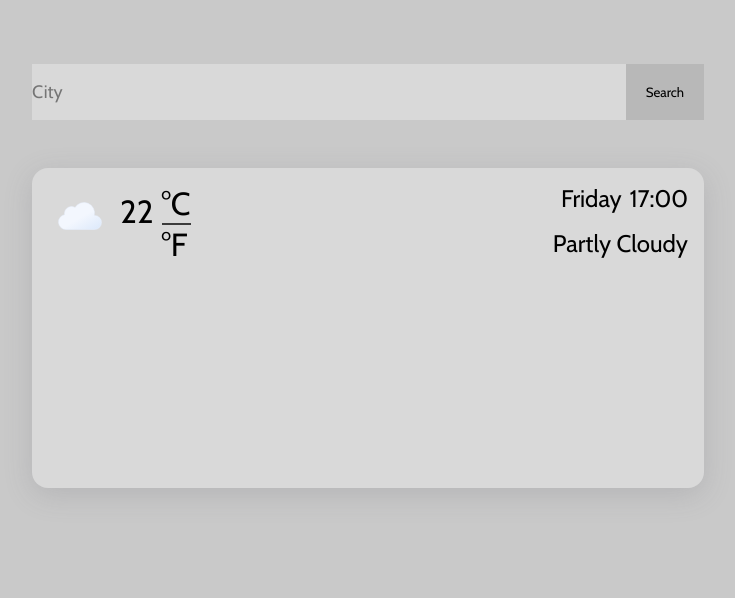
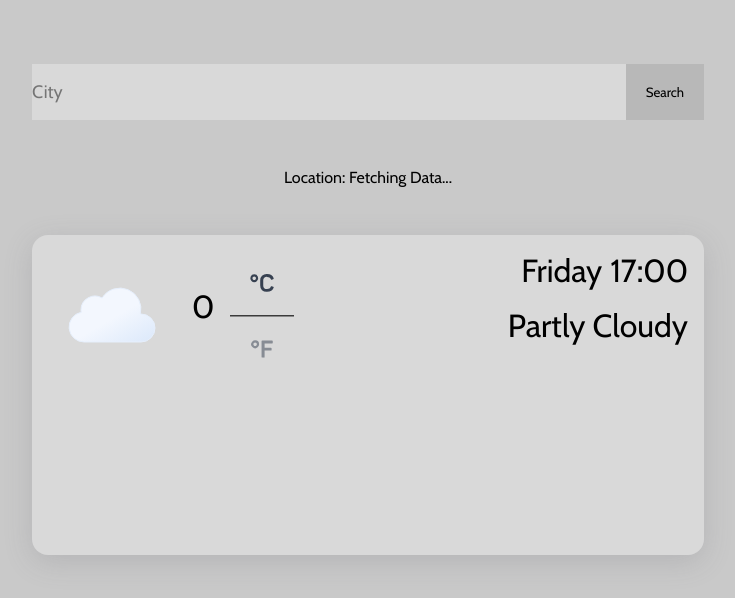
Before and after one commit to YousifTheKind/weather-app, a website built with webpack: page src/index.html in a window 1280 px wide. Both pictures are taken after typing "Sample" into the empty fields and a click on the button "Search". Shown: the whole page, without its empty margins (272-1007 px from the left). Built offline with nearby package versions, Linux system fonts and the light colour scheme; no server answers.

Commit message:
Display the data from the API

```diff
--- a/src/fetch.js
+++ b/src/fetch.js
@@ -1,7 +1,6 @@
 async function fetchData(location) {
     const url = `https://weather.visualcrossing.com/VisualCrossingWebServices/rest/services/timeline/${location}?unitGroup=us&key=LX4FWV9HHAK3QND7WQYDZVBX9&contentType=json`;
 
-    console.log("fetching...");
     try {
         const response = await fetch(url, { mode: "cors" });
         const responseData = await response.json();
@@ -11,7 +10,7 @@ async function fetchData(location) {
             throw new Error("Error: " + response);
         }
     } catch (error) {
-        console.log(error);
+        alert(error);
     }
 }
 
@@ -27,9 +26,8 @@ async function parseData(response) {
     ];
     try {
         const allData = await response;
-        console.log(allData);
         const parsedData = {
-            address: allData.resolvedAddress,
+            address: allData.address,
             tempF: allData.currentConditions.temp,
             tempC: (((allData.currentConditions.temp - 32) * 5) / 9).toFixed(1),
             feelslike: allData.currentConditions.feelslike,
@@ -39,10 +37,11 @@ async function parseData(response) {
             get today() {
                 return daysOfWeek[this.date.getDay()];
             },
+            icon: allData.currentConditions.icon,
         };
         return parsedData;
     } catch (error) {
-        console.log(error);
+        alert(error);
     }
 }
 export { fetchData, parseData };
--- a/src/index.html
+++ b/src/index.html
@@ -17,17 +17,28 @@
                     <input type="text" placeholder="City" required />
                     <button class="submitBtn">Search</button>
                 </form>
-                <div class="data-cointainer">
+                <div class="location"></div>
+                <div class="data-container">
                     <div class="left-section">
                         <img
                             src="../assests/icons/cloudy.svg"
                             alt="weather icon"
                             class="icon"
                         />
-                        <p class="temp">22</p>
+                        <p class="temp">0</p>
                         <div class="tempUnit">
-                            <p>°C</p>
-                            <p>°F</p>
+                            <button class="temp-c" id="selectedTempUnit">
+                                <img
+                                    src="../assests/icons/celsius.svg"
+                                    alt=""
+                                />
+                            </button>
+                            <button class="temp-f">
+                                <img
+                                    src="../assests/icons/fahrenheit.svg"
+                                    alt=""
+                                />
+                            </button>
                         </div>
                     </div>
                     <div class="right-section">
--- a/src/index.js
+++ b/src/index.js
@@ -1,14 +1,65 @@
 import "./styles.css";
-import { fetchData, parseData } from "./fetch";
+import { fetchData } from "./fetch";
+const submitBtn = document.querySelector(".submitBtn");
+const locationDiv = document.querySelector(".location");
+const icon = document.querySelector(".icon");
+const temp = document.querySelector(".temp");
+const tempCButton = document.querySelector(".temp-c");
+const tempFButton = document.querySelector(".temp-f");
+const time = document.querySelector(".time");
+const day = document.querySelector(".day");
+const condition = document.querySelector(".condition");
+const dataContainer = document.querySelector(".data-container");
 
-const submitBtn = document.querySelector(".submitBtn");
+let tempC;
+let tempF;
+let selectedTempUnit = "C";
 
 async function submitHandler(e) {
     e.preventDefault();
+
     const location = document.querySelector("input").value;
+    document.querySelector("form").reset();
+    locationDiv.textContent = "Location: Fetching Data...";
     const locationData = await fetchData(location);
-    console.log(locationData);
-    document.querySelector("form").reset();
+    displayData(locationData);
 }
 
+function tempUnitHandler(e) {
+    if (e.target.parentNode == tempCButton) {
+        selectedTempUnit = "C";
+        tempFButton.removeAttribute("id");
+        tempCButton.id = "selectedTempUnit";
+        temp.textContent = tempC;
+    } else if (e.target.parentNode == tempFButton) {
+        selectedTempUnit = "F";
+        tempCButton.removeAttribute("id");
+        tempFButton.id = "selectedTempUnit";
+        temp.textContent = tempF;
+    }
+}
+
+function displayData(locationData) {
+    dataContainer.style.cssText = "opacity: 100%;";
+    locationDiv.textContent =
+        "Location: " +
+        locationData.address.charAt(0).toUpperCase() +
+        locationData.address.slice(1);
+
+    icon.src = `../assests/icons/${locationData.icon}.svg`;
+    tempC = locationData.tempC;
+    tempF = locationData.tempF;
+    if (selectedTempUnit == "C") {
+        temp.textContent = tempC;
+    } else if (selectedTempUnit == "F") {
+        temp.textContent = tempF;
+    }
+
+    time.textContent = locationData.time;
+    day.textContent = locationData.today;
+    condition.textContent = locationData.condition;
+}
+
+tempCButton.addEventListener("click", tempUnitHandler);
+tempFButton.addEventListener("click", tempUnitHandler);
 submitBtn.addEventListener("click", submitHandler);
--- a/src/styles.css
+++ b/src/styles.css
@@ -71,9 +71,11 @@ form input {
     gap: 48px;
 }
 
-.data-cointainer {
+.data-container {
     display: grid;
+    opacity: 0;
     grid-template-columns: 1fr 1fr;
+    grid-template-rows: 1fr 1fr;
     background-color: var(--light-bg);
     width: 42rem;
     min-height: 20rem;
@@ -86,25 +88,44 @@ form input {
 .left-section {
     display: flex;
     align-items: start;
-    gap: 8px;
+    gap: 16px;
 }
 .right-section {
     display: flex;
     flex-direction: column;
     align-items: end;
     gap: 16px;
-    font-size: 1.5rem;
+    font-size: 2rem;
 }
 .icon {
-    width: 20%;
+    width: 40%;
 }
 .temp {
-    margin-top: 8px;
+    margin-top: 36px;
 }
-.tempUnit p:first-child {
-    border-bottom: #3b3b3b 2px solid;
+.tempUnit button {
+    display: flex;
+    flex-direction: column;
+    width: 64px;
+    border: none;
+    background: none;
+    cursor: pointer;
+    opacity: 50%;
+}
+.tempUnit button:first-child {
+    border-bottom: #3b3b3b 1px solid;
+}
+.tempUnit button:last-child {
+    border-top: #3b3b3b 1px solid;
 }
 .datetime {
     display: flex;
     gap: 8px;
 }
+
+#selectedTempUnit {
+    opacity: 100%;
+}
+button img {
+    width: 100%;
+}
```
Also changed, not shown: dist/bundle.js, dist/index.html.
